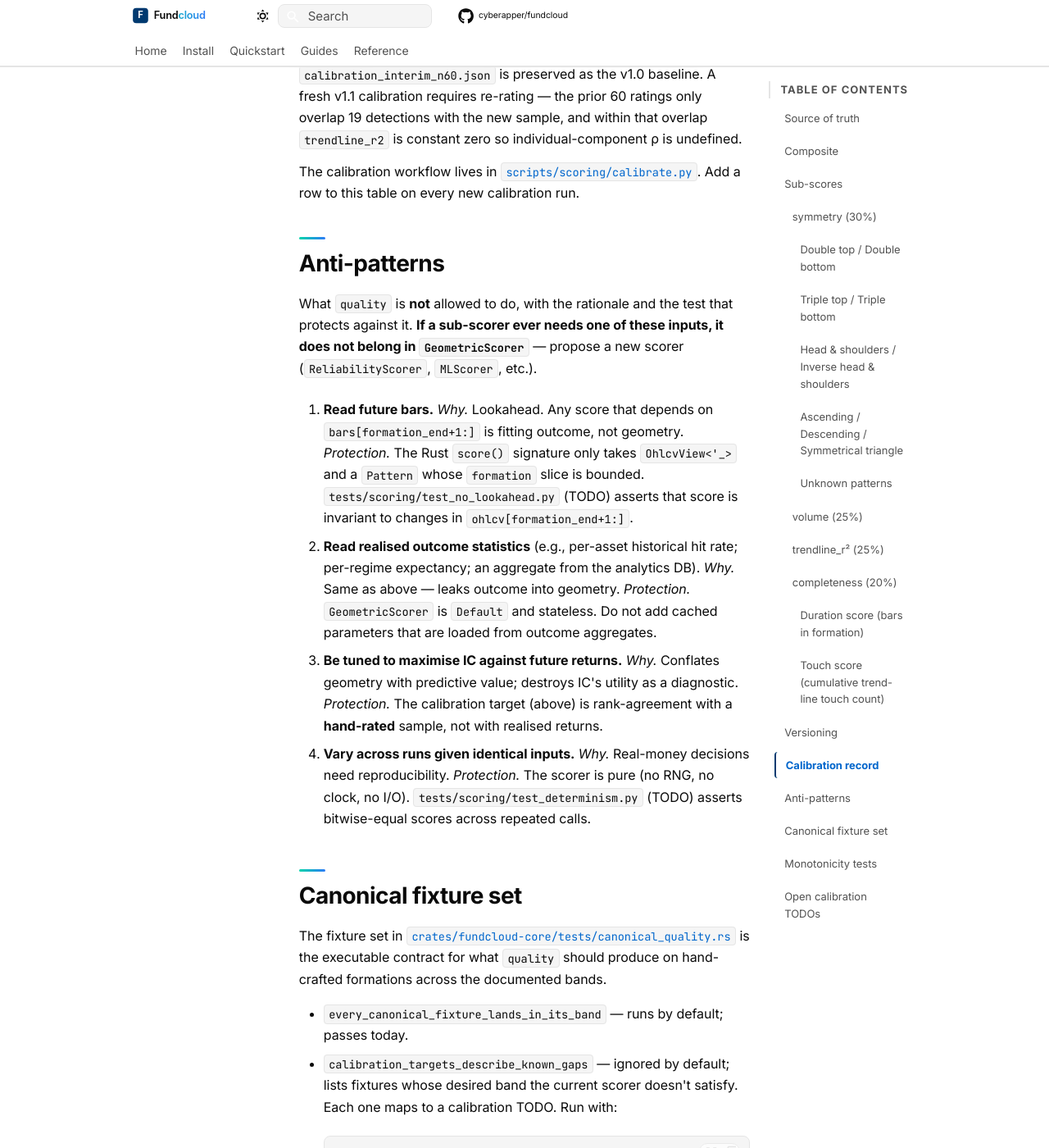
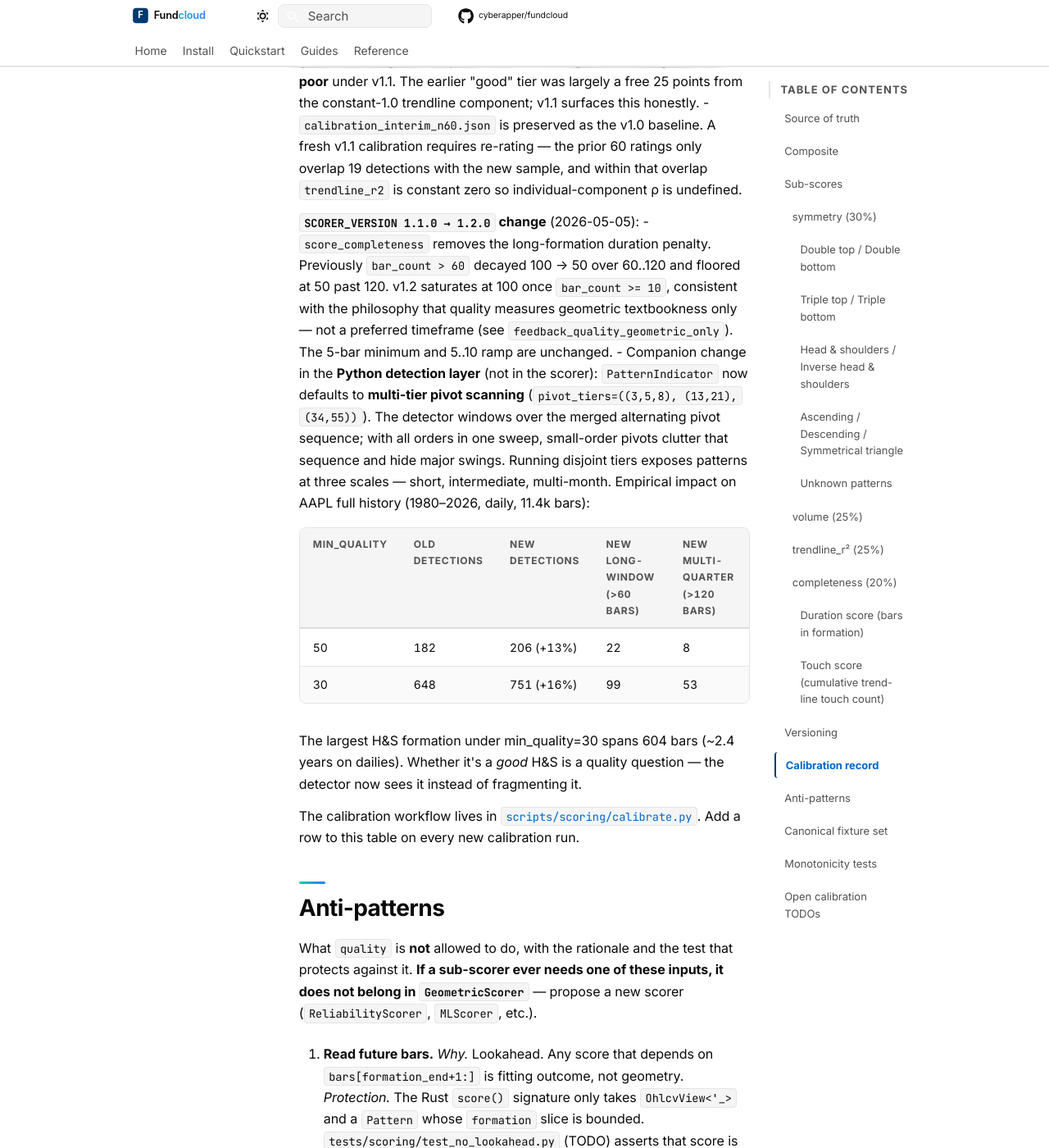
Before and after one commit to cyberapper/fundcloud, an MkDocs documentation site: the page built from docs/scoring/quality.md, in a window 1280 px wide and 1400 px high, scrolled down 9383 px. Shown: the whole window at 82% size. Built offline with MkDocs 1.6.1 and Material for MkDocs 9.7.7, drawn with Linux system fonts in a browser that asks for light colours; comment, search, counter and statistics services are not loaded; the version menu is left out; some of the changed text lies outside the part shown.

Commit message:
feat(patterns): v1.2.0 scorer + tiered pivot scan to surface long-window patterns
Long-window formations (multi-month double tops, multi-quarter H&S) were
silently missed: the small-order pivots produced by argrelextrema dominated
the merged alternating sequence, so the per-pattern detectors could never
see two major swings as consecutive pivots. Adding larger orders to the
existing set was a no-op (they only re-tag existing pivots).

Fix is two-part:

- `PatternIndicator` now scans at disjoint pivot tiers
  ((3,5,8), (13,21), (34,55)) and unions detections, deduping by formation
  bounds (highest quality wins). Each tier sees its own pivot sequence, so
  patterns at multiple scales become reachable.

- `score_completeness` no longer penalises long formations. v1.1 decayed
  100->50 over 60..120 bars and floored at 50; v1.2 saturates at 100 once
  bar_count >= 10. Quality measures geometric textbookness, not preferred
  timeframe — a textbook 6-month double top is no less clean than a 30-bar
  one. SCORER_VERSION bumped 1.1.0 -> 1.2.0.

Empirical impact on AAPL full history (1980-2026, 11.4k daily bars):

  min_quality | OLD detections | NEW detections | NEW >60 bars | NEW >120 bars
  ------------+----------------+----------------+--------------+---------------
  50          | 182            | 206 (+13%)     | 22           | 8
  30          | 648            | 751 (+16%)     | 99           | 53

Calibration on n=69 sampled detections (claude rater): CV Spearman
ρ = 0.335 ± 0.126, vs 0.289 at v1.0. Optimizer collapses to the existing
30/25/25/20 production weights, so no weight change. The bottleneck is no
longer weight tuning — the four sub-scores don't capture pattern-name
conformance, which is the next axis to add.

Co-Authored-By: Claude Opus 4.7 (1M context) <noreply@anthropic.com>

```diff
--- a/docs/scoring/quality.md
+++ b/docs/scoring/quality.md
@@ -202,20 +202,24 @@ completeness = (duration_score + touch_score) / 2
 |---|---|
 | `< 5` | 0 |
 | `5..10` | linear ramp 0 → 50 |
-| `10..=60` | 100 (sweet spot) |
-| `60..=120` | linear ramp 100 → 50 |
-| `> 120` | 50 |
+| `>= 10` | 100 |
 
 | Knob | Value | Source |
 |---|---|---|
 | Min viable formation | 5 bars | TODO(no-source). |
-| Sweet-spot range | 10–60 bars | TODO(no-source). Likely daily-bar-centric. |
-| Slow decay above | 60 bars | TODO(no-source). |
-| Floor for very long formations | 50 (at >120 bars) | TODO(no-source). |
+| Saturation point | 10 bars | `SCORER_VERSION = 1.2.0`. |
 
-These ranges presume daily bars. **They are not timeframe-invariant** —
-a 10-minute-bar scan will systematically under-score short formations.
-A timeframe-aware version is a known calibration TODO.
+**`SCORER_VERSION 1.1.0 → 1.2.0` change** — duration is a quality
+*floor* (need enough bars for the formation to be visually
+identifiable), not a quality *ceiling*. A textbook 6-month double top
+is not less geometrically clean than a 30-bar one — they're just
+different timeframes. The previous penalty (decay 100 → 50 over
+60..120 bars, floor 50 past 120 bars) actively biased the system
+against long-window patterns and combined with `min_quality=50` to
+filter them out. Now any formation past the 10-bar floor scores 100
+on the duration component, regardless of length.
+
+Short-formation handling (under 10 bars) is unchanged.
 
 #### Touch score (cumulative trend-line touch count)
 
@@ -272,7 +276,8 @@ detections.
 | Date | Sample (n) | Rater | Held-out ρ | 95% CI | Scorer version |
 |---|---|---|---|---|---|
 | 2026-05-05 | 60 | claude (AI) | +0.289 ± 0.154 | weights wide-open | 1.0.0 |
-| 2026-05-05 | (rerun pending) | — | — | — | 1.1.0 |
+| 2026-05-05 | (skipped) | — | — | — | 1.1.0 |
+| 2026-05-05 | 69 | claude (AI) | +0.335 ± 0.126 | weights wide-open | 1.2.0 |
 
 **2026-05-05 run notes** (`scripts/scoring/calibration_interim_n60.json`):
 - This run is a *baseline*, not a production calibration — the rater
@@ -327,6 +332,32 @@ detections.
   only overlap 19 detections with the new sample, and within that
   overlap `trendline_r2` is constant zero so individual-component ρ is
   undefined.
+
+**`SCORER_VERSION 1.1.0 → 1.2.0` change** (2026-05-05):
+- `score_completeness` removes the long-formation duration penalty.
+  Previously `bar_count > 60` decayed 100 → 50 over 60..120 and
+  floored at 50 past 120. v1.2 saturates at 100 once `bar_count >= 10`,
+  consistent with the philosophy that quality measures geometric
+  textbookness only — not a preferred timeframe (see
+  `feedback_quality_geometric_only`). The 5-bar minimum and 5..10 ramp
+  are unchanged.
+- Companion change in the **Python detection layer** (not in the
+  scorer): `PatternIndicator` now defaults to **multi-tier pivot
+  scanning** (`pivot_tiers=((3,5,8), (13,21), (34,55))`). The detector
+  windows over the merged alternating pivot sequence; with all orders
+  in one sweep, small-order pivots clutter that sequence and hide
+  major swings. Running disjoint tiers exposes patterns at three
+  scales — short, intermediate, multi-month. Empirical impact on AAPL
+  full history (1980–2026, daily, 11.4k bars):
+
+  | min_quality | OLD detections | NEW detections | NEW long-window (>60 bars) | NEW multi-quarter (>120 bars) |
+  |---|---|---|---|---|
+  | 50 | 182 | 206 (+13%) | 22 | 8 |
+  | 30 | 648 | 751 (+16%) | 99 | 53 |
+
+  The largest H&S formation under min_quality=30 spans 604 bars
+  (~2.4 years on dailies). Whether it's a *good* H&S is a quality
+  question — the detector now sees it instead of fragmenting it.
 
 The calibration workflow lives in
 [`scripts/scoring/calibrate.py`](../../scripts/scoring/calibrate.py).
```
Also changed, not shown: 5 other files.
